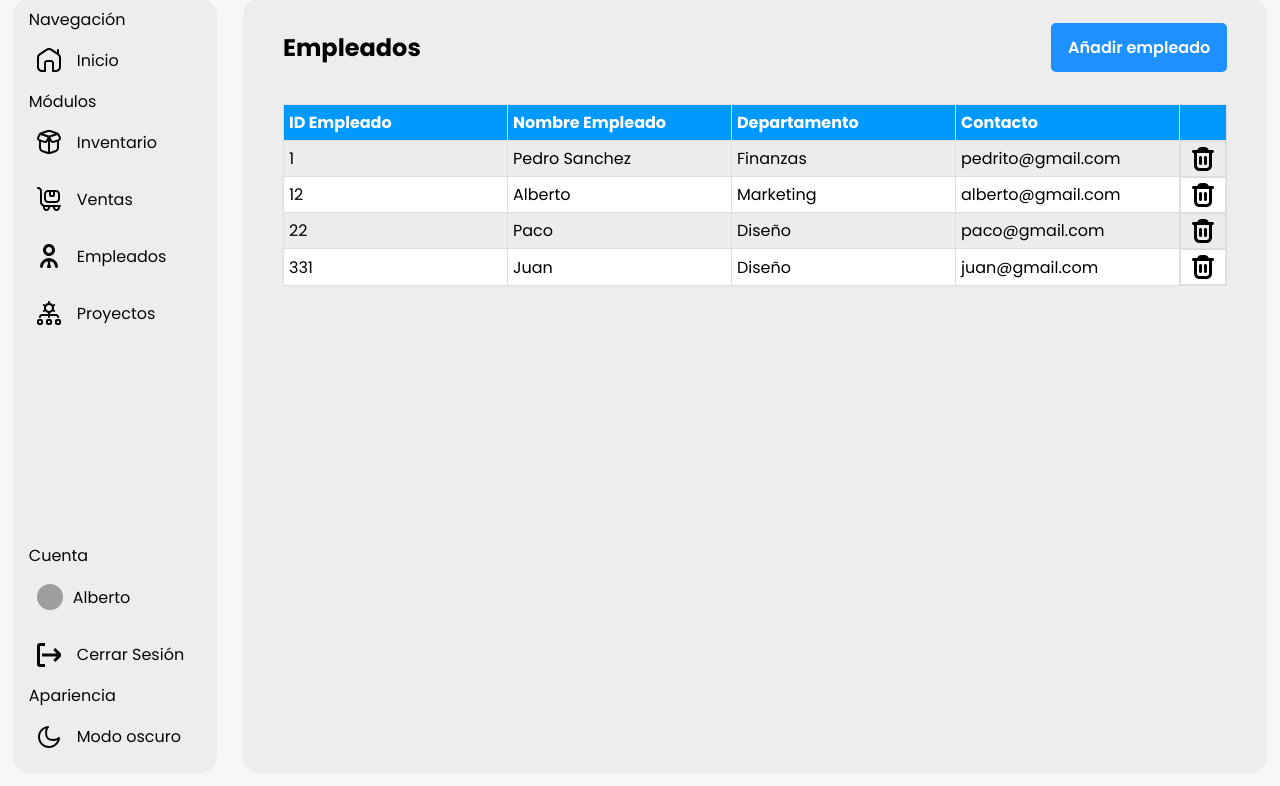
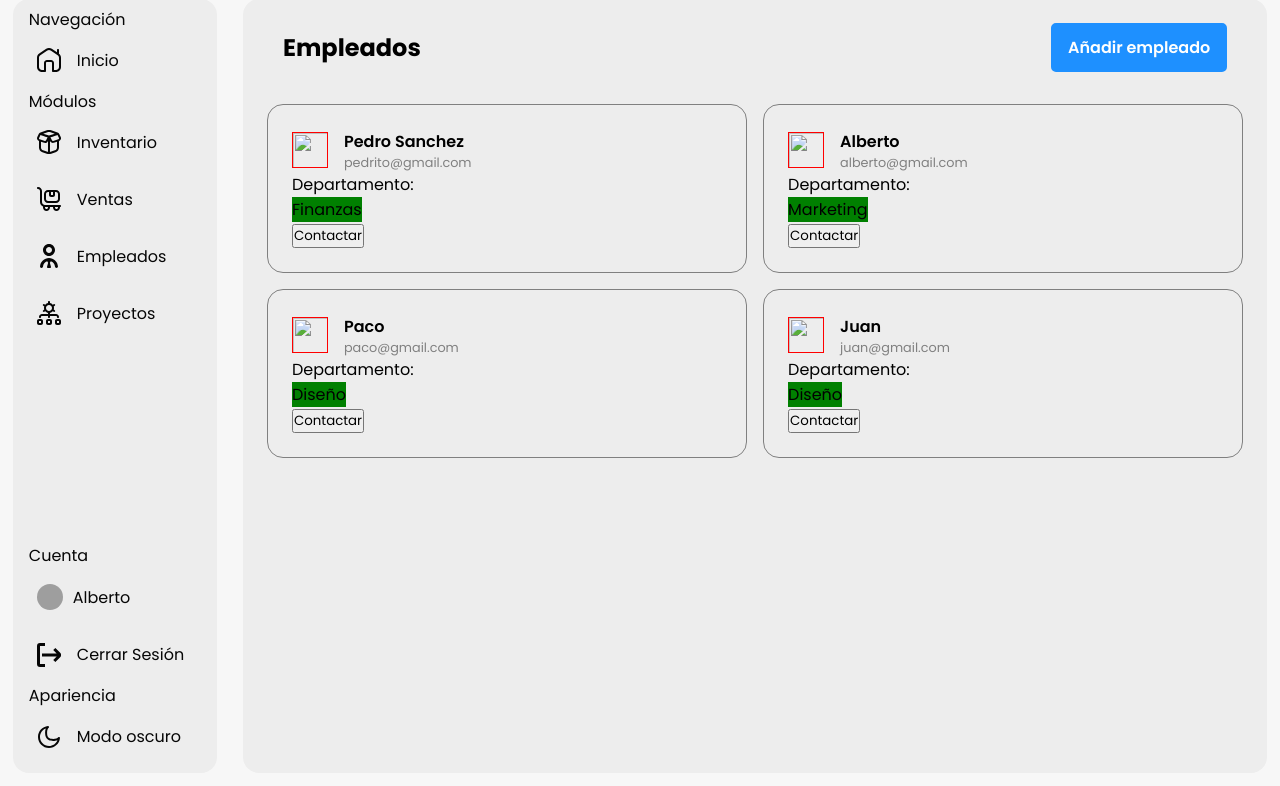
Before and after one commit to albxrtx/GESA, a Flask app: page /employees in a window 1280 px wide. Shown: the part 14-800 px from the top of the page. Run offline with Flask 3, Linux system fonts and the light colour scheme; a user stored in the database is signed in; some web fonts are replaced; grey boxes are pictures that could not be loaded.

Commit message:
third commit

```diff
--- a/static/style/employees.css
+++ b/static/style/employees.css
@@ -28,61 +28,46 @@ section header button {
 section header button:hover {
   background-color: #3d78d3;
 }
-.table_component {
-  padding: 1rem 2rem;
-  overflow: auto;
-  width: 100%;
+.container_cards_employees {
+  padding: 1rem;
+  display: grid;
+  grid-template-columns: repeat(2, 1fr);
+  gap: 1rem;
 }
-.table_component table {
-  border: 1px solid #dededf;
-  height: 100%;
-  width: 100%;
-  table-layout: fixed;
-  border-collapse: collapse;
-  border-spacing: 1px;
-  text-align: left;
+.employer_card {
+  border: 1px solid gray;
+  border-radius: 1rem;
+  padding: 1.5rem;
 }
-
-.table_component caption {
-  caption-side: top;
-  text-align: left;
+.employer_card header {
+  padding: 0;
+  display: flex;
+  justify-content: start;
+  gap: 1rem;
 }
-
-.table_component th {
-  border: 1px solid #dededf;
-  background-color: #0099ff;
-  color: #ffffff;
-  padding: 5px;
+.employer_card header img {
+  border: 1px solid red;
+  width: 36px;
+  height: 36px;
 }
-.table_component th:last-child {
-  width: 5%;
+.employer_card header .employer_details {
+  display: flex;
+  flex-direction: column;
 }
-
-.table_component tr:nth-child(odd) td {
-  background-color: rgb(236, 236, 236);
+.employer_card header .employer_details span:nth-child(1) {
+  font-weight: 600;
 }
-.table_component tr:nth-child(even) td {
-  background-color: white;
+.employer_card header .employer_details span:nth-child(2) {
+  color: gray;
+  font-size: 0.8rem;
 }
-
-.table_component td {
-  border: 1px solid #dededf;
-  background-color: #ffffff;
-  color: #000000;
-  padding: 5px;
+.employer_card main .employer_department_details {
+  display: flex;
+  flex-direction: column;
 }
-.table_component td:last-child {
-  display: flex;
-  justify-content: center;
-}
-.table_component td button {
-  display: flex;
-  align-items: center;
-  border: none;
-  background-color: transparent;
-}
-.table_component td button:hover {
-  fill: dodgerblue;
+.employer_card main .employer_department_details span:nth-child(2) {
+  background-color: green;
+  width: fit-content;
 }
 .add_new_employer_form {
   visibility: hidden;
--- a/templates/employees.html
+++ b/templates/employees.html
@@ -10,67 +10,30 @@ content %} {% include "sidebar.html" %}
     <button id="btn_add_new_employer">Añadir empleado</button>
   </header>
   <main>
-    <div class="table_component">
-      <table>
-        <thead>
-          <tr>
-            <th>ID Empleado</th>
-            <th>Nombre Empleado</th>
-            <th>Departamento</th>
-            <th>Contacto</th>
-            <th></th>
-          </tr>
-        </thead>
-        <tbody>
-          {% for employer in employees %}
-          <tr>
-            <td>{{ employer.id }}</td>
-            <td>{{ employer.name }}</td>
-            <td>{{ employer.department}}</td>
-            <td>{{ employer.contact }}</td>
-            <td>
-              <form
-                action="{{ url_for('delete_employer', employer_id=employer.id) }}"
-                method="post"
-              >
-                <button type="submit" class="btn-delete">
-                  <svg
-                    xmlns="http://www.w3.org/2000/svg"
-                    xmlns:xlink="http://www.w3.org/1999/xlink"
-                    version="1.1"
-                    id="Capa_1"
-                    x="0px"
-                    y="0px"
-                    viewBox="0 0 512 512"
-                    style="enable-background: new 0 0 512 512"
-                    xml:space="preserve"
-                    width="24"
-                    height="24"
-                  >
-                    <g>
-                      <path
-                        d="M490.667,96c0-17.673-14.327-32-32-32h-80.555C364.632,25.757,328.549,0.13,288,0h-64   c-40.549,0.13-76.632,25.757-90.112,64H53.333c-17.673,0-32,14.327-32,32l0,0c0,17.673,14.327,32,32,32H64v266.667   C64,459.468,116.532,512,181.333,512h149.333C395.468,512,448,459.468,448,394.667V128h10.667   C476.34,128,490.667,113.673,490.667,96z M384,394.667C384,424.122,360.122,448,330.667,448H181.333   C151.878,448,128,424.122,128,394.667V128h256V394.667z"
-                      />
-                      <path
-                        d="M202.667,384c17.673,0,32-14.327,32-32V224c0-17.673-14.327-32-32-32s-32,14.327-32,32v128   C170.667,369.673,184.994,384,202.667,384z"
-                      />
-                      <path
-                        d="M309.333,384c17.673,0,32-14.327,32-32V224c0-17.673-14.327-32-32-32s-32,14.327-32,32v128   C277.333,369.673,291.66,384,309.333,384z"
-                      />
-                    </g>
-                  </svg>
-                </button>
-              </form>
-            </td>
-          </tr>
-          {% endfor %}
-        </tbody>
-      </table>
+    <div class="container_cards_employees">
+      {% for employer in employees %}
+      <div class="employer_card">
+        <header>
+          <img src="" alt="" />
+          <div class="employer_details">
+            <span>{{employer.name}}</span>
+            <span>{{employer.contact}}</span>
+          </div>
+        </header>
+        <main>
+          <div class="employer_department_details">
+            <span>Departamento: </span>
+            <span>{{employer.department}}</span>
+          </div>
+          <button>Contactar</button>
+        </main>
+      </div>
+      {% endfor %}
     </div>
   </main>
   <div class="add_new_employer_form">
     <form method="post" action="/add-employer" class="form">
-      <h1>Añadir nuevo venta</h1>
+      <h1>Añadir empleado</h1>
       <div>
         <label for="">ID Empleado</label>
         <input
```
Also changed, not shown: instance/app.db.
